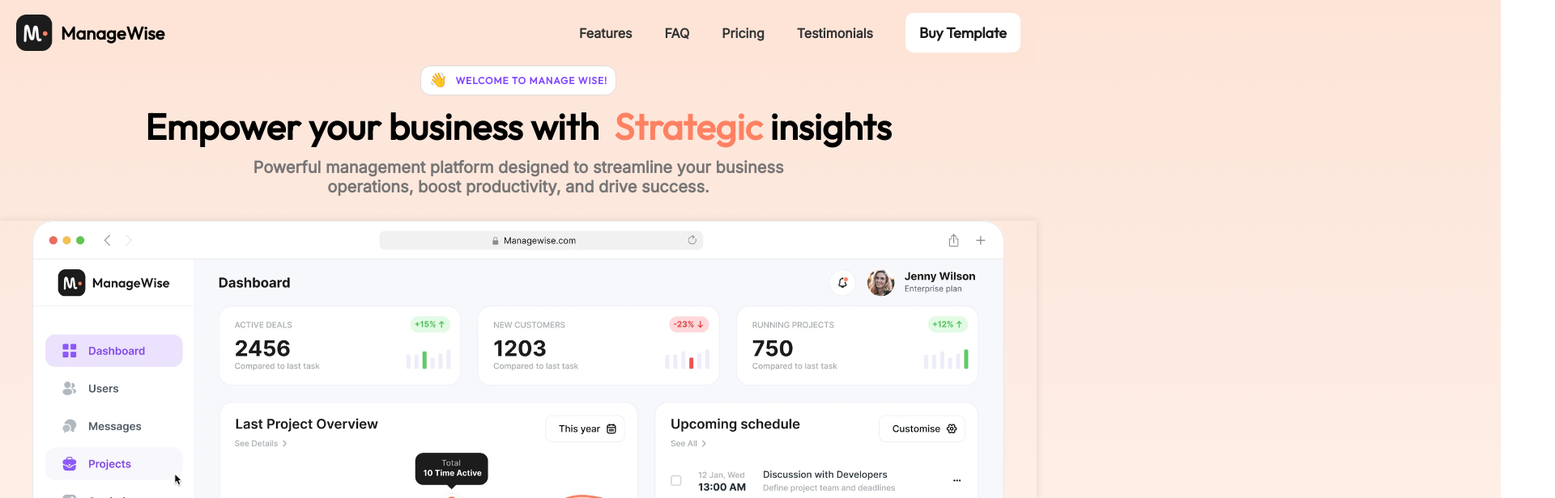
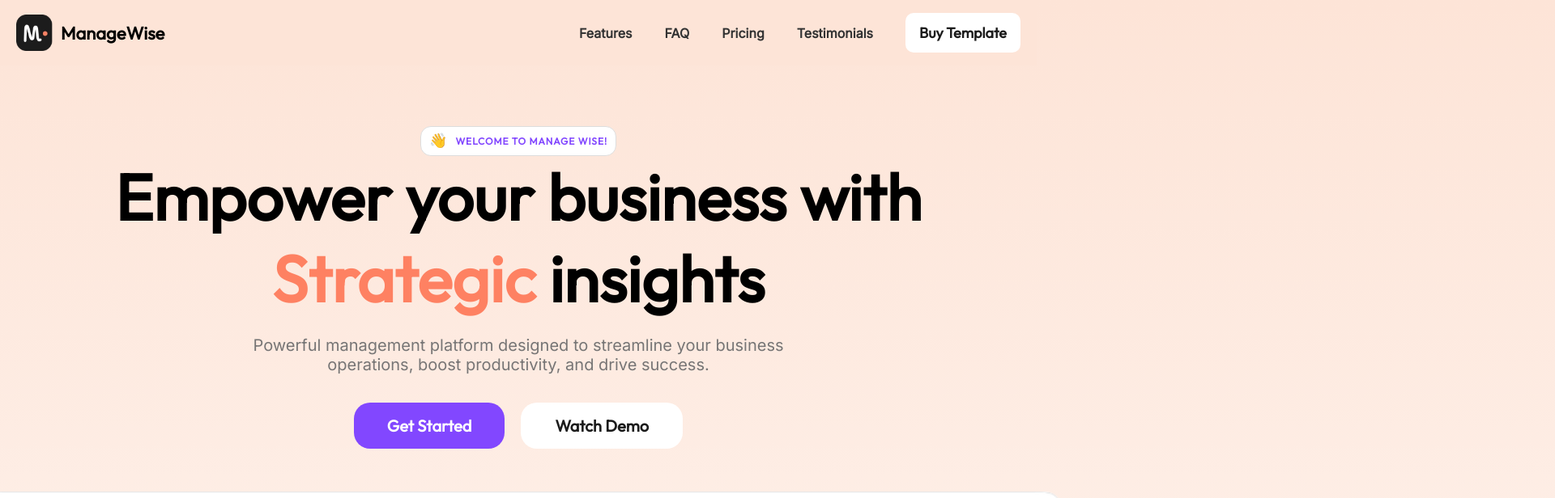
Before and after one commit to mastersans/ManageWise-Clone, a React (Create React App) app: page / in a window 1280 px wide. Shown: the top 616 px of the page at 81% size, 1920 px wide, since content can reach past the window. Built offline with nearby package versions, Linux system fonts and the light colour scheme.

Commit message:
fix: WelcomePage

```diff
--- a/package.json
+++ b/package.json
@@ -6,6 +6,8 @@
     "@testing-library/jest-dom": "^5.17.0",
     "@testing-library/react": "^13.4.0",
     "@testing-library/user-event": "^13.5.0",
+    "aos": "^2.3.4",
+    "framer-motion": "^10.16.12",
     "react": "^18.2.0",
     "react-dom": "^18.2.0",
     "react-scripts": "5.0.1",
--- a/src/App.js
+++ b/src/App.js
@@ -7,11 +7,13 @@ import ExpandableBox from "./Components/ExpandableBox/ExpandableBox";
 import TestimonialsSlider from "./Components/TestimonialSlider/TestimonialSlider";
 import Header from "./MainPage/Header";
 import Welcome from "./MainPage/Welcome";
+import DashBoard from "./MainPage/DashBoard";
 const App = () => {
     return (
         <>
         <Header/>
         <Welcome/>
+        <DashBoard/>
         <Feature image={'/FlexibleScheduling.webp'} title="Flexible Scheduling" description="Stay productive with our flexible scheduling system"/>
         <ExpandableBox title="What is Manage Wise and what does it offer?" description="Manage Wise is a comprehensive management platform designed to streamline your business operations, enhance productivity, and drive success. It offers a range of features including task management, scheduling, communication tools, analytics, and more."/>
         <AdditionFeature image={'/CrossPlatform.png'} title="Cross-Platform Compatibility" description="Enjoy the flexibility of cross-platform compatibility. Our product works seamlessly across desktop, web, and mobile devices, allowing you to work from your preferred device."/>
--- a/src/Components/TestimonialSlider/TestimonialSlider.js
+++ b/src/Components/TestimonialSlider/TestimonialSlider.js
@@ -35,7 +35,7 @@ const testimonialsData = [
 ];
 
 const TestimonialsSlider = () => {
-  const sliderRef = useRef(null);
+/*  const sliderRef = useRef(null);
 
   useEffect(() => {
     const slider = sliderRef.current;
@@ -43,14 +43,14 @@ const TestimonialsSlider = () => {
     const totalWidth = testimonials.length * testimonials[0].offsetWidth;
 
     slider.style.width = `${totalWidth}px`;
-  }, []);
+  }, []);*/
 
   return (
     <div name="Testimonial">
     <div className="testimonial-st"><SectionTitle emoji="🧡" text="Testimonial"/></div>
     <div className="testimonial-title">Hear from our&nbsp;<span className="highlighted"> Satisfied </span>&nbsp;clients</div>
     <div className="testimonial-description">Discover why our clients love working with us. Read their<br/> testimonials and learn how we has helped businesses.</div>
-    <div className="client-testimonials-slider animate" ref={sliderRef}>
+    <div className="client-testimonials-slider animate"/* ref={sliderRef}*/>
       {testimonialsData.map((testimonial) => (
         <Testimonial
           key={testimonial.id}
--- /dev/null
+++ b/src/MainPage/DashBoard.css
@@ -0,0 +1,12 @@
+.dash {
+    width: 1200px;
+    height: auto;
+    border-radius: 25px;
+    box-sizing: border-box;
+}
+
+.dashboard {
+    display: flex;
+    justify-content: center;
+    margin-bottom : 50px;
+}
--- /dev/null
+++ b/src/MainPage/DashBoard.js
@@ -0,0 +1,36 @@
+import React, { useEffect } from "react";
+import Aos from "aos";
+import "aos/dist/aos.css";
+import './DashBoard.css';
+
+const DashBoard = () => {
+  useEffect(() => {
+    Aos.init({ duration: 1000, once: true });
+
+    // Add a scroll event listener to update the transform property on scroll
+    const handleScroll = () => {
+      const image = document.querySelector(".dash");
+      if (image) {
+        const scrollY = window.scrollY;
+        const perspective = 500; // Adjust the perspective value based on your preference
+        const tiltAngle = -10 * Math.PI / 180;// Reverse the multiplier to achieve the desired effect
+        image.style.transform = `perspective(${perspective}px) rotateX(${tiltAngle}rad)`;
+      }
+    };
+
+    window.addEventListener("scroll", handleScroll);
+
+    // Remove the event listener when the component is unmounted
+    return () => {
+      window.removeEventListener("scroll", handleScroll);
+    };
+  }, []);
+
+  return (
+    <div data-aos="scroll-zoom-out" className="dashboard">
+      <img src="/Dashboard.webp" className="dash" alt="Dashboard" />
+    </div>
+  );
+}
+
+export default DashBoard;
--- a/src/MainPage/Welcome.css
+++ b/src/MainPage/Welcome.css
@@ -3,9 +3,9 @@
     justify-content: center;
 }
 .welcome-title {
-    font-size: 45px;
+    font-size: 80px;
     display: flex;
-    padding: 10px;
+    padding: 0px;
     font-weight: bold;
     justify-content: center;
     font-family: "Outfit", sans-serif;
@@ -13,22 +13,53 @@
 .welcome-description {
     font-size: 20px;
     color:#767575;
-    font-weight:bold;
     font-family: "Inter", sans-serif;
     text-align: center;
     display: flex;
     justify-content: center;
-    margin-bottom: 30px;
+    margin-top:20px;
+    margin-bottom: 25px;
 }
-.dash {
-    width: 1200px;
-    height: auto;
-    border-radius: 25px;
-    box-sizing: border-box;
+.welcome-section {
+    margin-top: 75px;
+    margin-bottom: 80px;
 }
-.dashboard {
+.welcome-button {
     display: flex;
     justify-content: center;
-    margin-bottom : 50px;
-    box-shadow: 0 0 10px rgba(0, 0, 0, 0.1);
 }
+.watch-demo {
+    background-color: #ffffff;
+    color: #1c1c1c;
+    margin:10px;
+    font-family: "Outfit", sans-serif;
+    font-size: 20px;
+    font-weight: 600;
+    border: 2px solid transparent;
+    border-radius: 20px;
+    padding: 14px 40px;
+    cursor: pointer;
+    transition: border-color 0.4s ease;
+}
+.watch-demo:hover {
+    border-color: #ddd;
+}
+.get-started {
+    background-color: #8247ff;
+    color: #ffffff;
+    margin:10px;
+    font-family: "Outfit", sans-serif;
+    font-size: 20px;
+    font-weight: 600;
+    border: 1px solid transparent;
+    border-radius: 20px;
+    padding: 14px 40px;
+    cursor: pointer;
+    transition: box-shadow 0.4s ease-in-out;
+    box-shadow:
+    4px 4px 12px rgba(129, 71, 255, 0);
+}
+.get-started:hover {
+    box-shadow:
+    0px 0px 25px rgba(129, 71, 255, 0.849);
+}
--- a/src/MainPage/Welcome.js
+++ b/src/MainPage/Welcome.js
@@ -1,15 +1,32 @@
-import React from "react";
+import React, {useEffect} from "react";
 import './Welcome.css';
 import SectionTitle from '../Components/SectionTitle/SectionTitle';
+import Aos from "aos";
+import "aos/dist/aos.css"
 const Welcome = () => {
+    useEffect(()=> {
+        Aos.init({ duration: 2000 });
+    }, []);
      return (
         <>
         <div className="welcome-section">
-            <div className="welcome-st"><SectionTitle emoji="👋" text="WELCOME TO MANAGE WISE!"/></div>
-            <div className="welcome-title">Empower your business with &nbsp;<span className="highlighted"> Strategic </span>&nbsp;insights</div>
-            <div className="welcome-description">Powerful management platform designed to streamline your business<br/> operations, boost productivity, and drive success.</div>
-            <div className="dashboard"><img src="/Dashboard.webp" className="dash" /></div>
-        </div>
+  <div data-aos="fade-up" data-aos-duration="1000" className="welcome-st">
+    <SectionTitle emoji="👋" text="WELCOME TO MANAGE WISE!" />
+  </div>
+  <div data-aos="fade-up" data-aos-duration="1200" className="welcome-title">
+    Empower your business with
+  </div>
+  <div data-aos="fade-up" data-aos-duration="1200" className="welcome-title">
+  <span className="highlighted"> Strategic </span>&nbsp;insights
+  </div>
+  <div data-aos="fade-up" data-aos-duration="1400" className="welcome-description">
+    Powerful management platform designed to streamline your business<br /> operations, boost productivity, and drive success.
+  </div>
+  <div data-aos="fade-up" data-aos-duration="1600" className="welcome-button">
+    <button className="get-started">Get Started</button>
+    <button className="watch-demo">Watch Demo</button>
+  </div>
+</div>
         </>
 
      );
```
Also changed, not shown: 1 other file (tests, documents, lock files or other folders).
